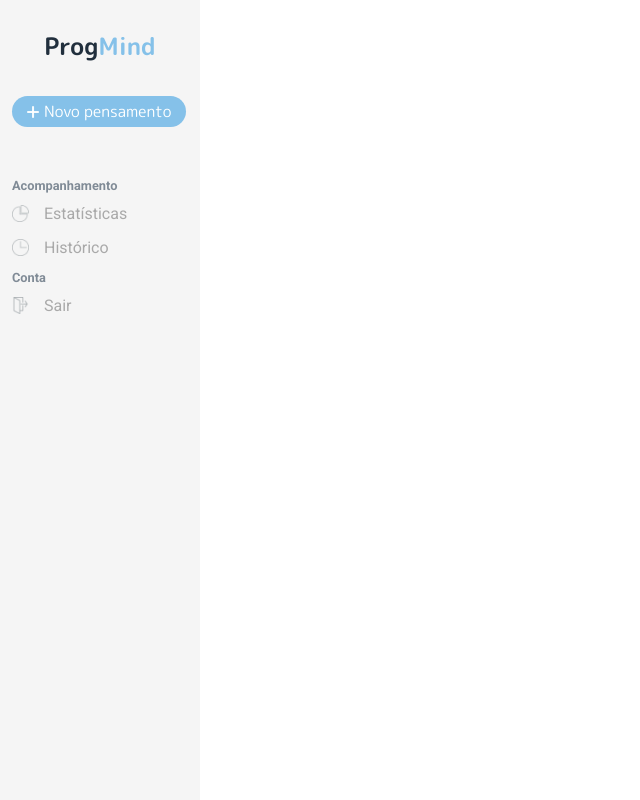
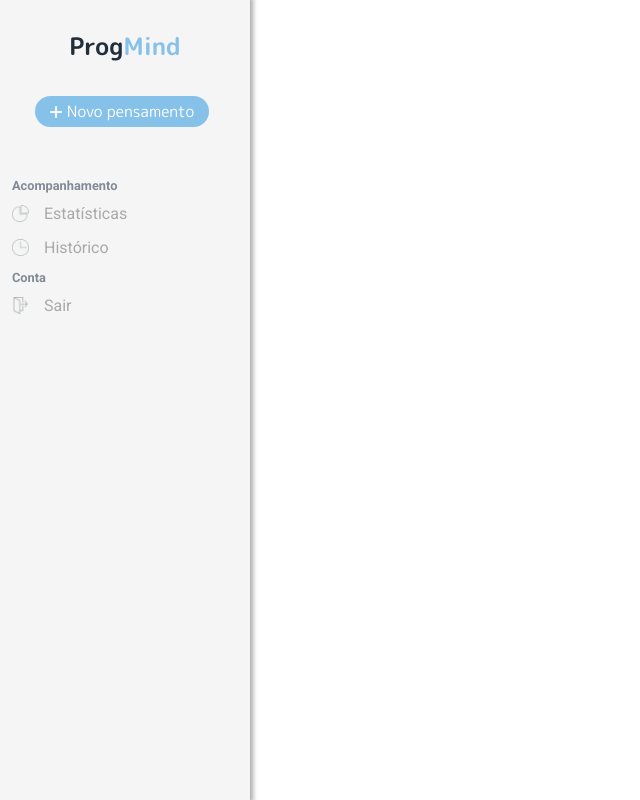
Before and after one commit to DannielSouza/progMind, a React (Create React App) app in the folder client/: page / in a window 1280 px wide. Shown: the whole page, without its empty margins (0-640 px from the left). Built offline with nearby package versions, Linux system fonts and the light colour scheme; no server answers; sample sign-in values are in the browser's storage; the HTML template or start-up script is replaced by a standard one.

Commit message:
sidebar size update

```diff
--- a/client/src/components/Sidebar.js
+++ b/client/src/components/Sidebar.js
@@ -25,7 +25,9 @@ const Sidebar = ({setShowSidebar}) => {
     <header className={style.container}>
       <h2 className={style.title}>Prog<span>Mind</span></h2>
 
-      <button className={style.createIcon}><img src={plusIcon} alt="vizualizar historico" /> Novo pensamento</button>
+      <div className={style.createContainer}>
+        <button className={style.createIcon}><img src={plusIcon} alt="vizualizar historico" /> Novo pensamento</button>
+      </div>
 
       <div className={style.menuContainer}>
         <span>
--- a/client/src/components/styles/Sidebar.module.css
+++ b/client/src/components/styles/Sidebar.module.css
@@ -1,12 +1,18 @@
 .container{
-  width: 200px;
+  width: 250px;
   background: rgb(245, 245, 245);
   height: 100vh;
   padding: 12px;
+  box-shadow: 0 0 5px 3px darkgray;
+  z-index: 99;
 }
+
 
 .title{
   text-align: center;
+  display: flex;
+  align-items: center;
+  justify-content: center;
   font-family: 'M PLUS Rounded 1c', sans-serif !important;
   color: #212F3D;
   margin-bottom: 2rem;
@@ -15,6 +21,13 @@
 
 .title span{
   color: #85C1E9;
+}
+
+.createContainer{
+  width: 220px;
+  display: flex;
+  align-items: center;
+  justify-content: center;
 }
 
 .createIcon{
--- a/client/src/index.css
+++ b/client/src/index.css
@@ -18,5 +18,5 @@ body{
 
 .mainContainer{
   display: grid;
-  grid-template-columns: 200px 1fr;
+  grid-template-columns: 250px 1fr;
 }
```
